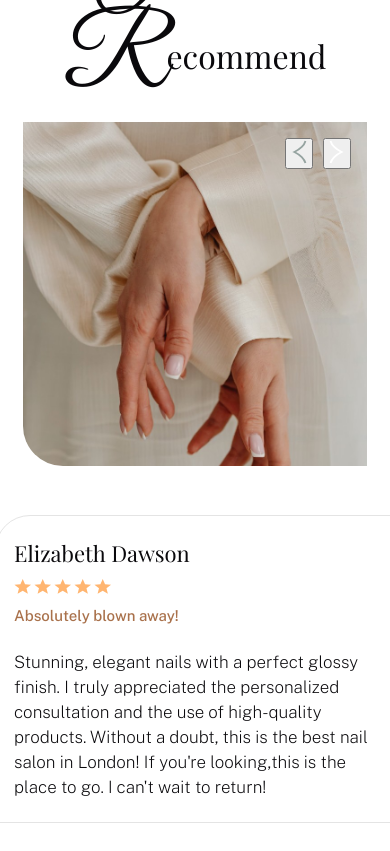
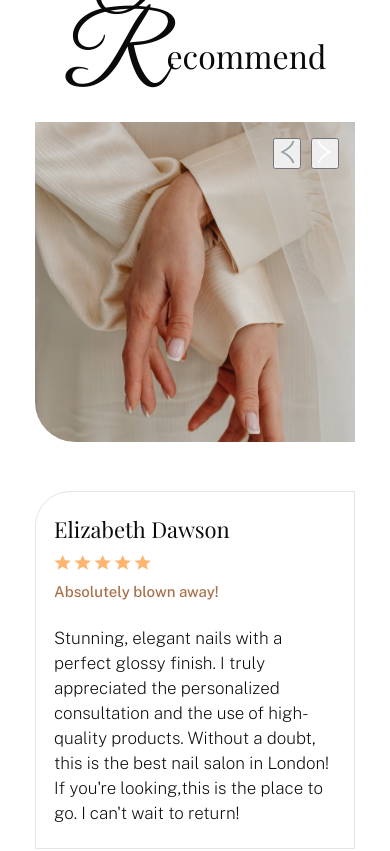
Before and after one commit to Varikash/luna-beauty, a Next.js app: page /about in a window 390 px wide. Shown: the part 2600-3451 px from the top of the page. Built offline with nearby package versions, Linux system fonts and the light colour scheme; a web font is replaced by a local one.

Commit message:
сверстал мобильную версию рекомендаций

```diff
--- a/app/components/our-clients-recommended/ourClientsRecommended.module.css
+++ b/app/components/our-clients-recommended/ourClientsRecommended.module.css
@@ -46,7 +46,7 @@
   width: 100%;
   height: auto;
   max-width: 568px;
-  min-width: 330px;
+  min-width: 320px;
 }
 
 .clientsRecommendedTitle {
@@ -278,15 +278,15 @@
     justify-content: center;
     order: 2;
     flex: 0 0 auto;
-    height: 344px;
-    width: 344px;
+    height: 320px;
+    width: 320px;
     overflow: hidden;
   }
 
   .clientsRecommendedSliderHide {
     order: 3;
     flex: 1 1 auto;
-    min-width: 400px;
+    min-width: 320px;
   }
 
   .clientsRecommendedHandsPicture {
@@ -327,8 +327,8 @@
   }
 
   .clientsRecommendedRelativeContainer {
-    width: 344px;
-    height: 344px;
+    width: 320px;
+    height: 320px;
     overflow: hidden;
     order: 2;
   }
@@ -478,7 +478,7 @@
   }
 
   .clientsRecommendedSliderHide {
-    max-width: 344px;
+    max-width: 320px;
   }
 
   .quote {
```
